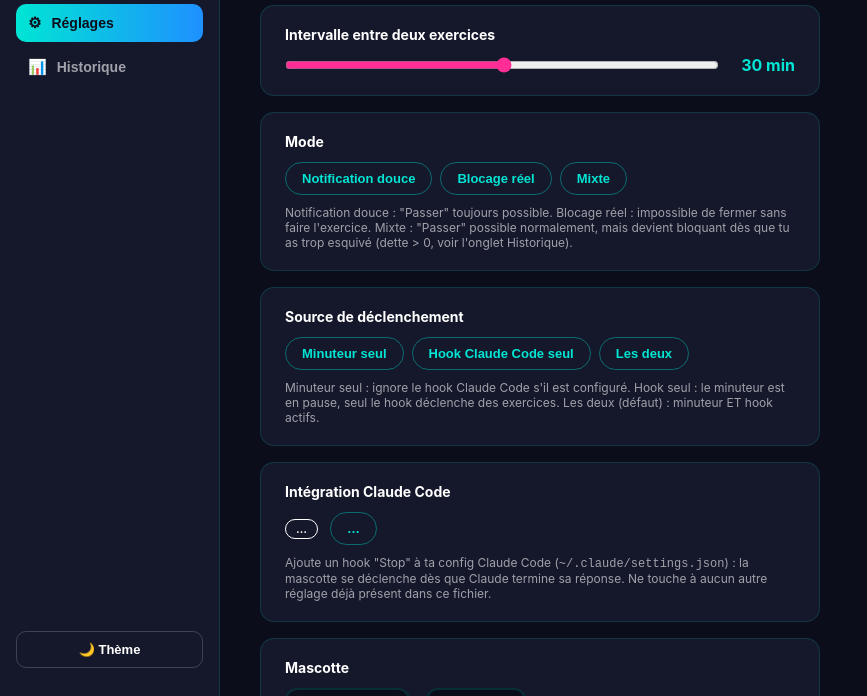
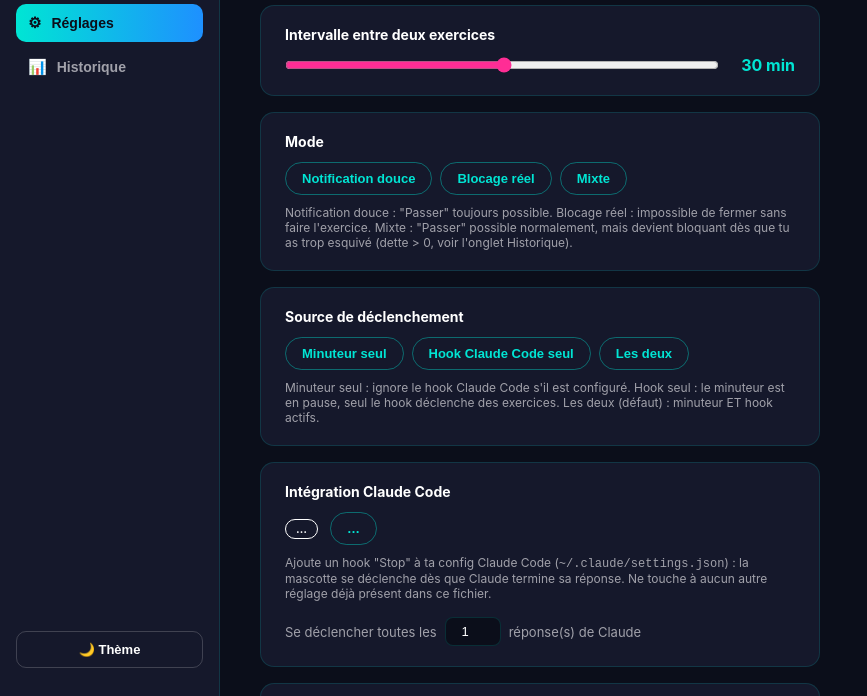
Before and after one commit to NicolasFradin/sidequest, an Electron app: page mascot/packages/app/src/dashboard/index.html in a window 1280 px wide. Shown: the part 104-800 px from the top of the page, without its empty margins (0-867 px from the left). Drawn offline with Linux system fonts and the light colour scheme; no server answers; grey boxes are pictures that could not be loaded.

Commit message:
feat(app): réglage "toutes les N hooks" (V0.5)
- Nouveau Settings.hookEveryN (défaut 1 = à chaque fois), clampé à >= 1
  côté storage
- Compteur en mémoire dans main/index.js : n'appelle showExercise() que
  quand hookCallCount atteint hookEveryN, se remet à 0 ensuite (et aussi
  quand le réglage change, pour un comportement prévisible)
- Nouveau champ numérique dans la carte "Intégration Claude Code" du
  dashboard, à côté du bouton d'activation
- Testé en conditions réelles : avec everyN=3, les 2 premiers appels
  /trigger sont ignorés, le 3e déclenche bien l'exercice (vérifié via
  un log de debug temporaire, retiré avant ce commit)

Co-Authored-By: Claude Sonnet 5 <noreply@anthropic.com>

```diff
--- a/mascot/packages/app/src/dashboard/index.html
+++ b/mascot/packages/app/src/dashboard/index.html
@@ -70,6 +70,12 @@
             <button class="option-btn" id="hook-toggle-btn">…</button>
           </div>
           <p class="field-hint">Ajoute un hook "Stop" à ta config Claude Code (<code>~/.claude/settings.json</code>) : la mascotte se déclenche dès que Claude termine sa réponse. Ne touche à aucun autre réglage déjà présent dans ce fichier.</p>
+
+          <div class="interval-row hook-every-n-row">
+            <label class="field-sublabel" for="hook-every-n-input">Se déclencher toutes les</label>
+            <input type="number" id="hook-every-n-input" min="1" step="1" value="1" />
+            <span class="field-sublabel">réponse(s) de Claude</span>
+          </div>
         </div>
 
         <div class="card">
--- a/mascot/packages/app/src/dashboard/renderer.js
+++ b/mascot/packages/app/src/dashboard/renderer.js
@@ -34,6 +34,7 @@ const intervalValue = document.getElementById("interval-value");
 const modeButtons = [...document.querySelectorAll("#mode-options .option-btn")];
 const triggerSourceButtons = [...document.querySelectorAll("#trigger-source-options .option-btn")];
 const mascotButtons = [...document.querySelectorAll("#mascot-options .mascot-option")];
+const hookEveryNInput = document.getElementById("hook-every-n-input");
 const autolaunchToggle = document.getElementById("autolaunch-toggle");
 const toast = document.getElementById("toast");
 
@@ -49,6 +50,7 @@ function applySettingsToUI(settings) {
     btn.classList.toggle("active", btn.dataset.triggerSource === settings.triggerSource)
   );
   mascotButtons.forEach((btn) => btn.classList.toggle("active", btn.dataset.mascot === settings.activeMascot));
+  hookEveryNInput.value = settings.hookEveryN;
   autolaunchToggle.checked = settings.autolaunch;
   applyTheme(settings.theme);
 }
@@ -76,6 +78,12 @@ intervalRange.addEventListener("input", () => {
   intervalValue.textContent = formatInterval(Number(intervalRange.value));
 });
 intervalRange.addEventListener("change", () => save({ intervalMinutes: Number(intervalRange.value) }));
+
+hookEveryNInput.addEventListener("change", () => {
+  const value = Math.max(1, Number(hookEveryNInput.value) || 1);
+  hookEveryNInput.value = value;
+  save({ hookEveryN: value });
+});
 
 modeButtons.forEach((btn) => btn.addEventListener("click", () => save({ mode: btn.dataset.mode })));
 triggerSourceButtons.forEach((btn) =>
--- a/mascot/packages/app/src/dashboard/style.css
+++ b/mascot/packages/app/src/dashboard/style.css
@@ -270,6 +270,27 @@ html, body {
   accent-color: var(--accent-magenta);
 }
 
+.hook-every-n-row {
+  margin-top: 16px;
+  gap: 8px;
+}
+
+.field-sublabel {
+  font-size: 13px;
+  color: var(--text-secondary);
+}
+
+.hook-every-n-row input[type="number"] {
+  width: 56px;
+  background: var(--bg-elevated);
+  border: 1px solid var(--border-card);
+  border-radius: 8px;
+  color: var(--text-primary);
+  padding: 6px 8px;
+  font-size: 13px;
+  text-align: center;
+}
+
 .interval-value {
   min-width: 60px;
   text-align: right;
--- a/mascot/packages/core/src/storage.ts
+++ b/mascot/packages/core/src/storage.ts
@@ -16,6 +16,8 @@ export interface Settings {
   theme: Theme;
   /** Origine des déclenchements d'exercice : minuteur seul, hook Claude Code seul, ou les deux */
   triggerSource: TriggerSource;
+  /** Ne déclencher qu'un hook Claude Code sur N (ex. 3 = une réponse sur trois) — défaut 1 (à chaque fois) */
+  hookEveryN: number;
 }
 
 export interface SessionRecord {
@@ -40,6 +42,7 @@ const DEFAULT_SETTINGS: Settings = {
   activeProgram: "sport-basic",
   theme: "dark",
   triggerSource: "both",
+  hookEveryN: 1,
 };
 
 interface SettingsRow {
@@ -120,6 +123,7 @@ export class Storage {
       activeProgram: stored.activeProgram ?? DEFAULT_SETTINGS.activeProgram,
       theme: (stored.theme as Theme) ?? DEFAULT_SETTINGS.theme,
       triggerSource: (stored.triggerSource as TriggerSource) ?? DEFAULT_SETTINGS.triggerSource,
+      hookEveryN: stored.hookEveryN ? Math.max(1, Number(stored.hookEveryN)) : DEFAULT_SETTINGS.hookEveryN,
     };
   }
 
```
Also changed, not shown: mascot/packages/app/src/main/index.js (+14 -1 lines), mascot/packages/core/tests/storage.test.ts (+11 -0 lines).
